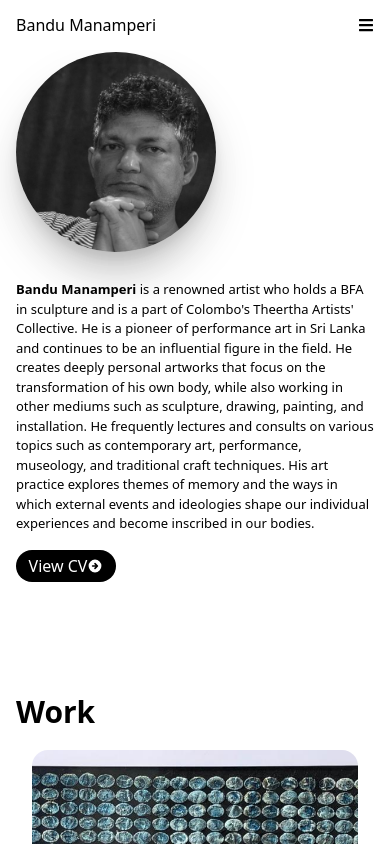
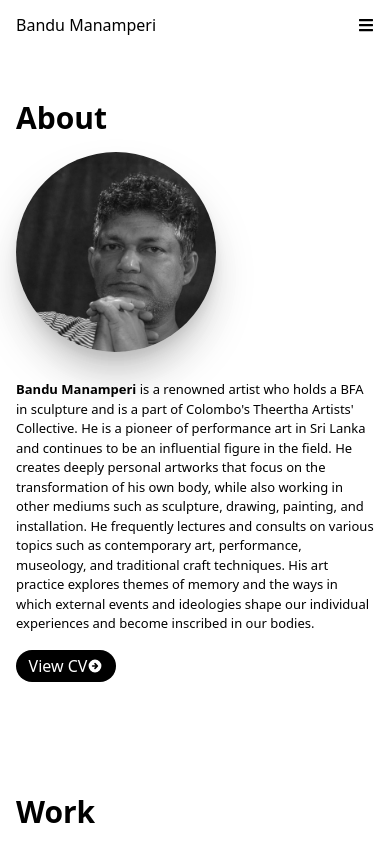
Before and after one commit to rashodkorala/bandumanamperi, a Next.js app: page / in a window 390 px wide. Shown: the top 844 px of the page. Built offline with nearby package versions, Linux system fonts and the light colour scheme.

Commit message:
add margin

```diff
--- a/pages/index.tsx
+++ b/pages/index.tsx
@@ -4,7 +4,7 @@
 
 export default function Home() {
   return (
-    <div className="flex flex-col">
+    <div className="flex flex-col mt-[100px] md:mt-[0px]">
       <Main />
     </div>
   );
```
